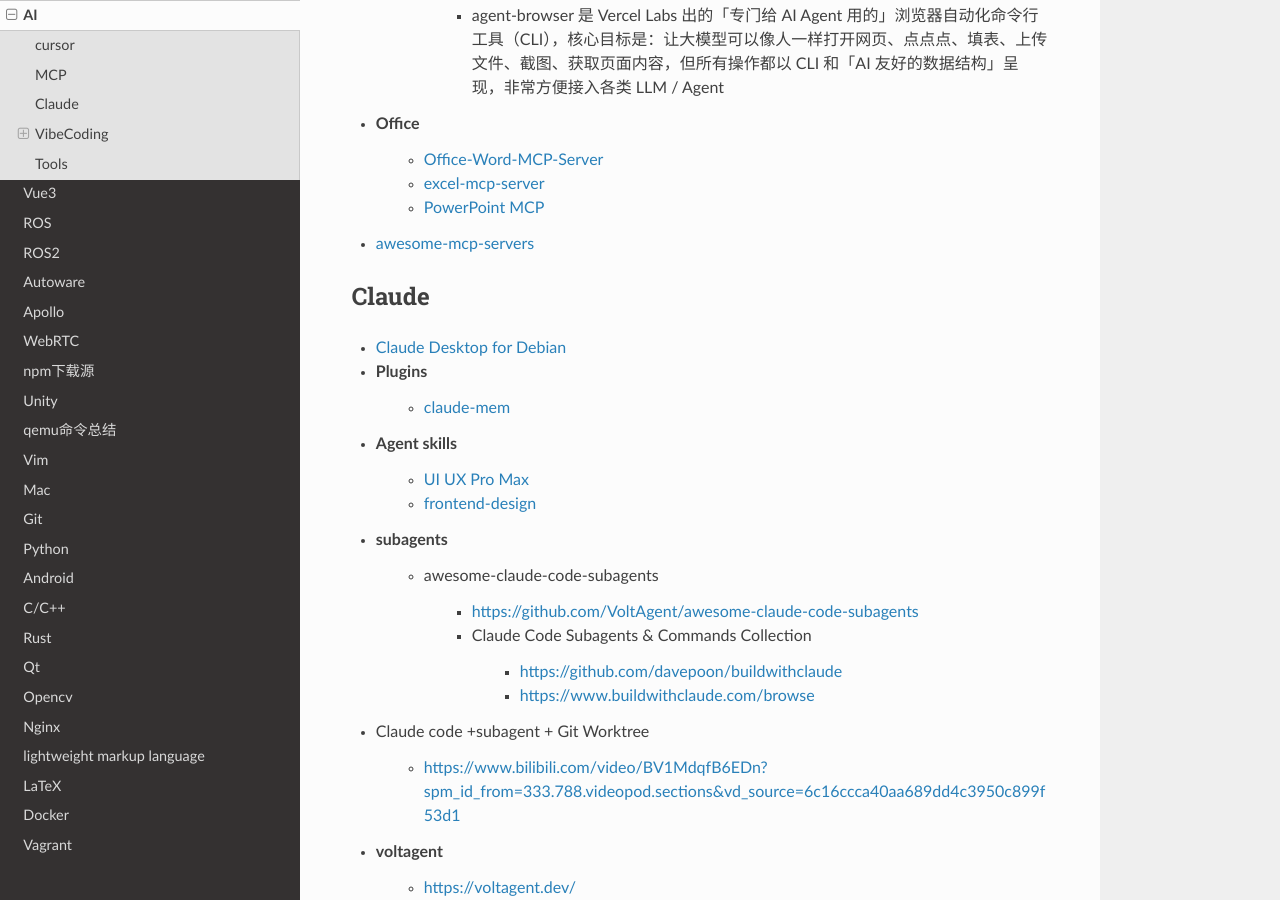
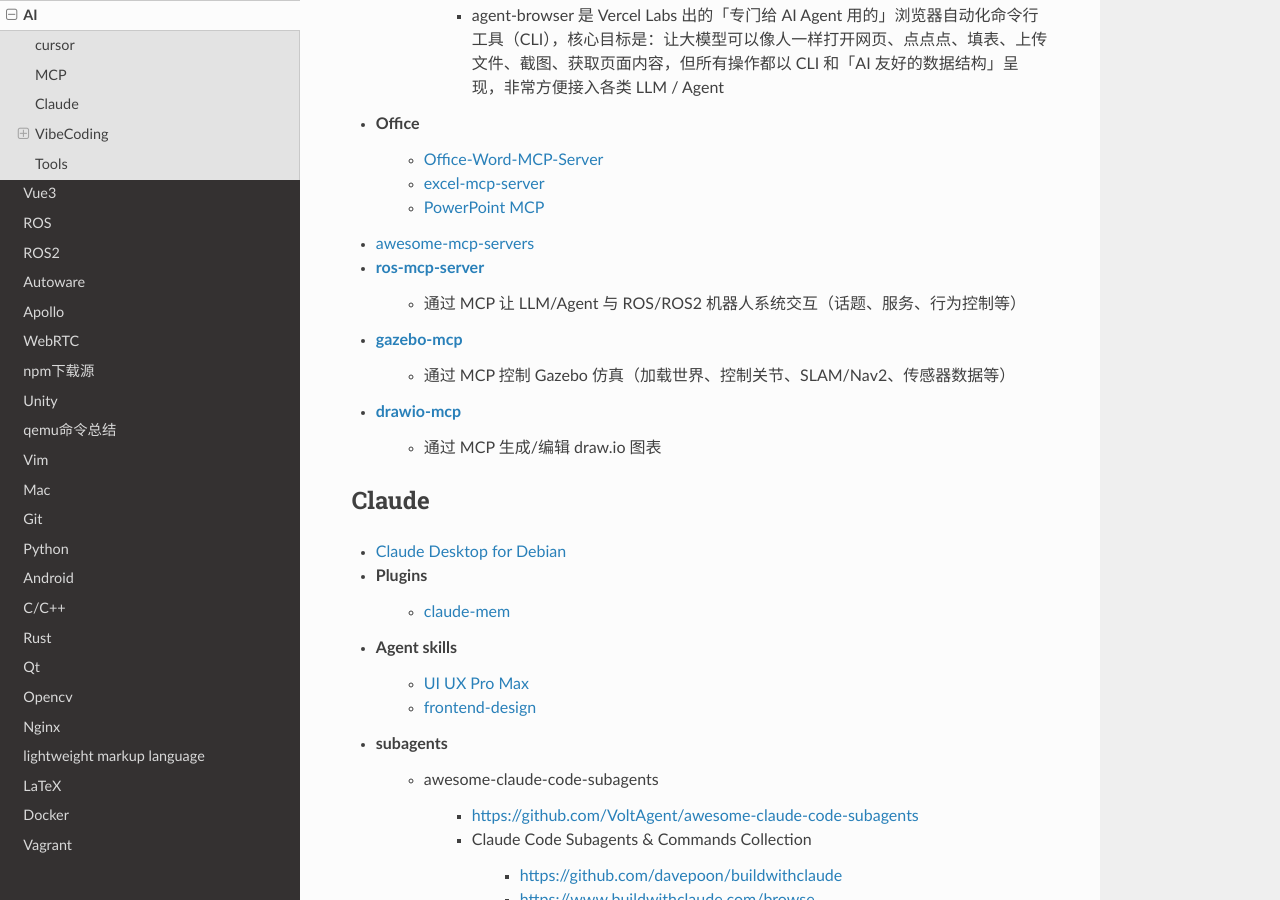
Before and after one commit to my-rds-store/my_space, a Sphinx documentation site: the page built from source/ai/index.rst, in a window 1280 px wide and 900 px high, scrolled down 1429 px. Built offline with Sphinx 7.4.7 and the Read the Docs theme 3.1.0, drawn with Linux system fonts in a browser that asks for light colours.

Commit message:
在 AI/MCP 小节添加 ros-mcp-server、gazebo-mcp、drawio-mcp 链接
Co-Authored-By: Claude Code <noreply@anthropic.com>

```diff
--- a/source/ai/index.rst
+++ b/source/ai/index.rst
@@ -74,6 +74,15 @@ MCP
     * `PowerPoint MCP <https://playbooks.com/mcp/socamalo-powerpoint>`_
 
 * `awesome-mcp-servers <https://github.com/punkpeye/awesome-mcp-servers>`_
+
+* `ros-mcp-server <https://github.com/robotmcp/ros-mcp-server>`_
+    * 通过 MCP 让 LLM/Agent 与 ROS/ROS2 机器人系统交互（话题、服务、行为控制等）
+
+* `gazebo-mcp <https://github.com/kvgork/gazebo-mcp>`_
+    * 通过 MCP 控制 Gazebo 仿真（加载世界、控制关节、SLAM/Nav2、传感器数据等）
+
+* `drawio-mcp <https://github.com/jgraph/drawio-mcp>`_
+    * 通过 MCP 生成/编辑 draw.io 图表
 
 **************
 Claude
```
